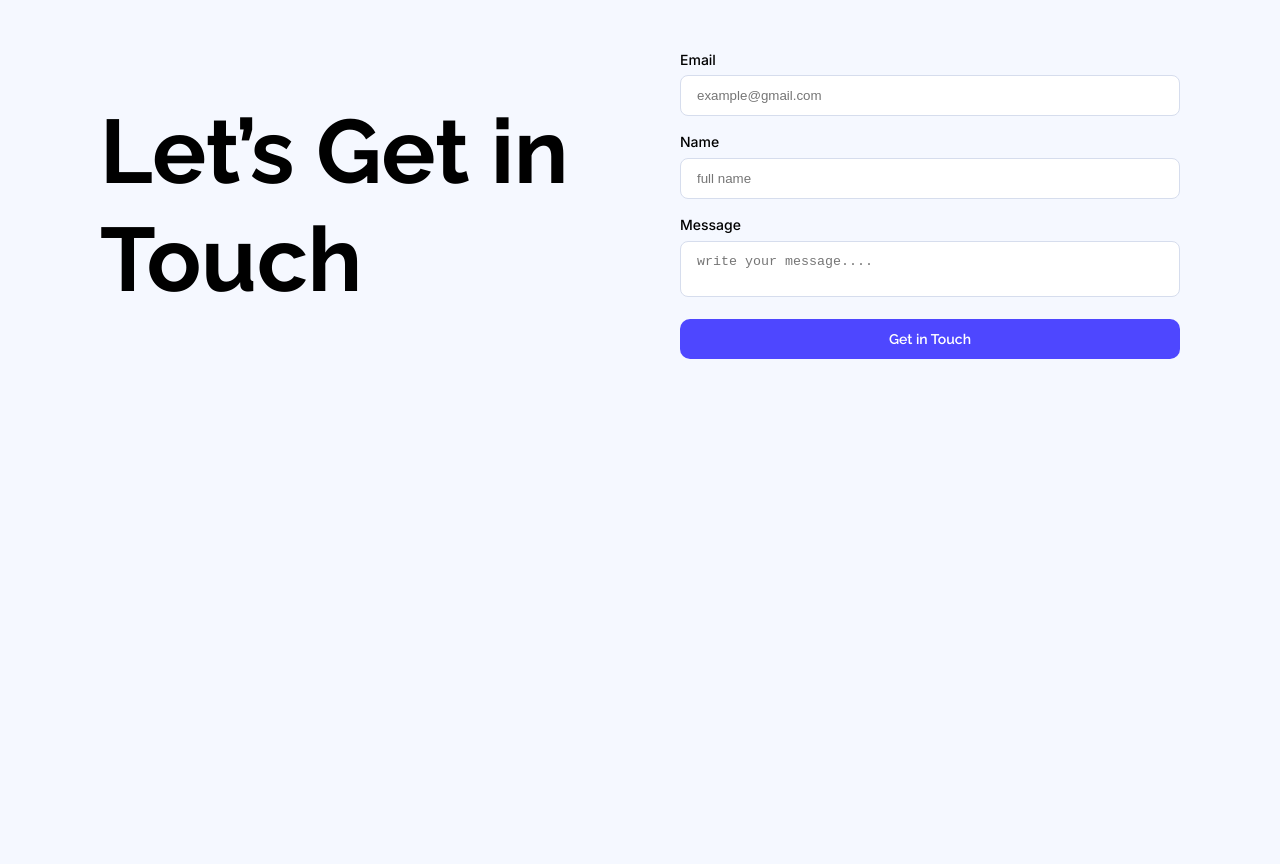
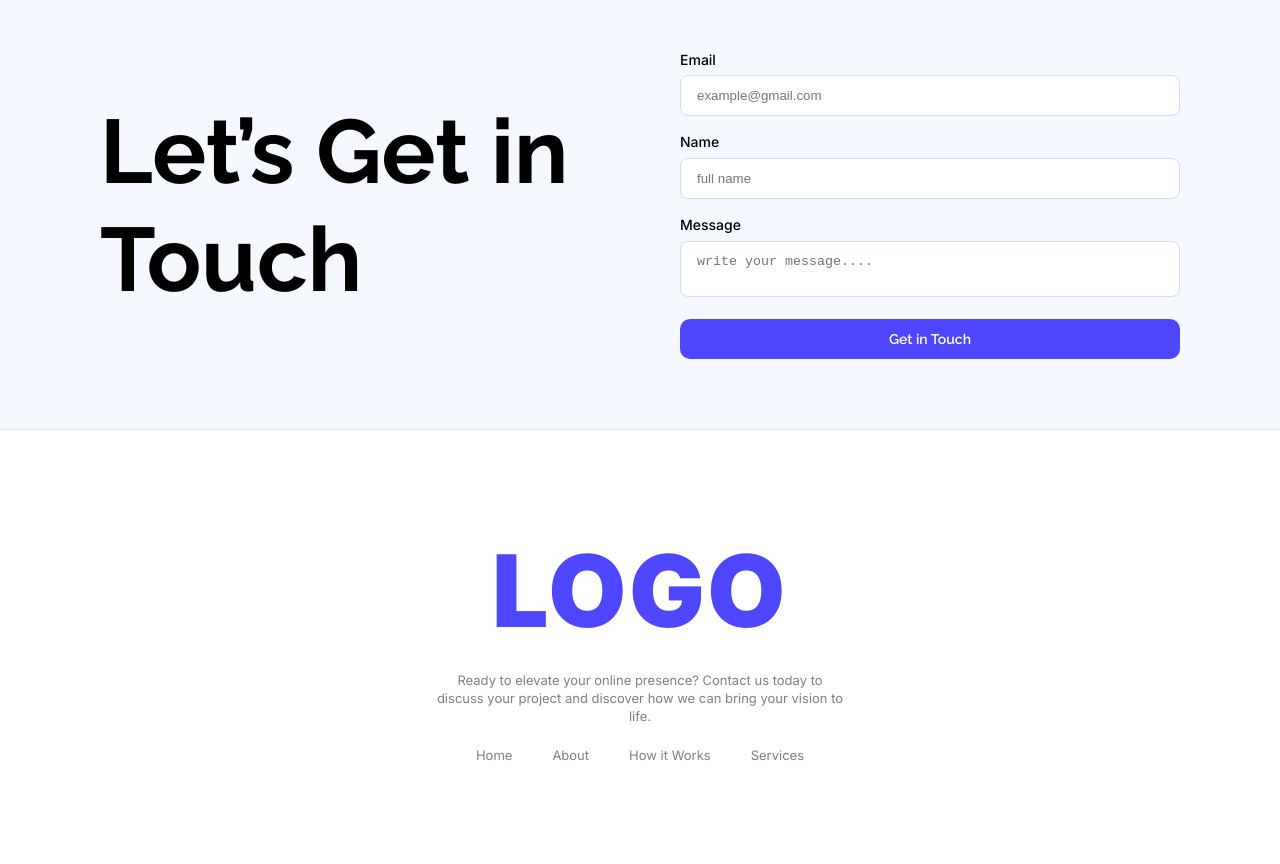
Before and after one commit to BiditaChowdhury/landing-launchpad, a plain HTML site: page index.html in a window 1280 px wide. Shown: the part 2688-3552 px from the top of the page. Before the commit the page ends 3117 px from the top, so only its background shows below. Drawn offline with Linux system fonts and the light colour scheme.

Commit message:
footer section added

```diff
--- a/index.html
+++ b/index.html
@@ -171,6 +171,20 @@
       </div>
     </section>
 
-
+    <footer>
+      <div class="container-6">
+        <h1 class="footer-logo">Logo</h1>
+        <p class="content-2">
+          Ready to elevate your online presence? Contact us today to discuss
+          your project and discover how we can bring your vision to life.
+        </p>
+        <ul class="footer-list">
+          <li>Home</li>
+          <li>About</li>
+          <li>How it Works</li>
+          <li>Services</li>
+        </ul>
+      </div>
+    </footer>
   </body>
 </html>
```
